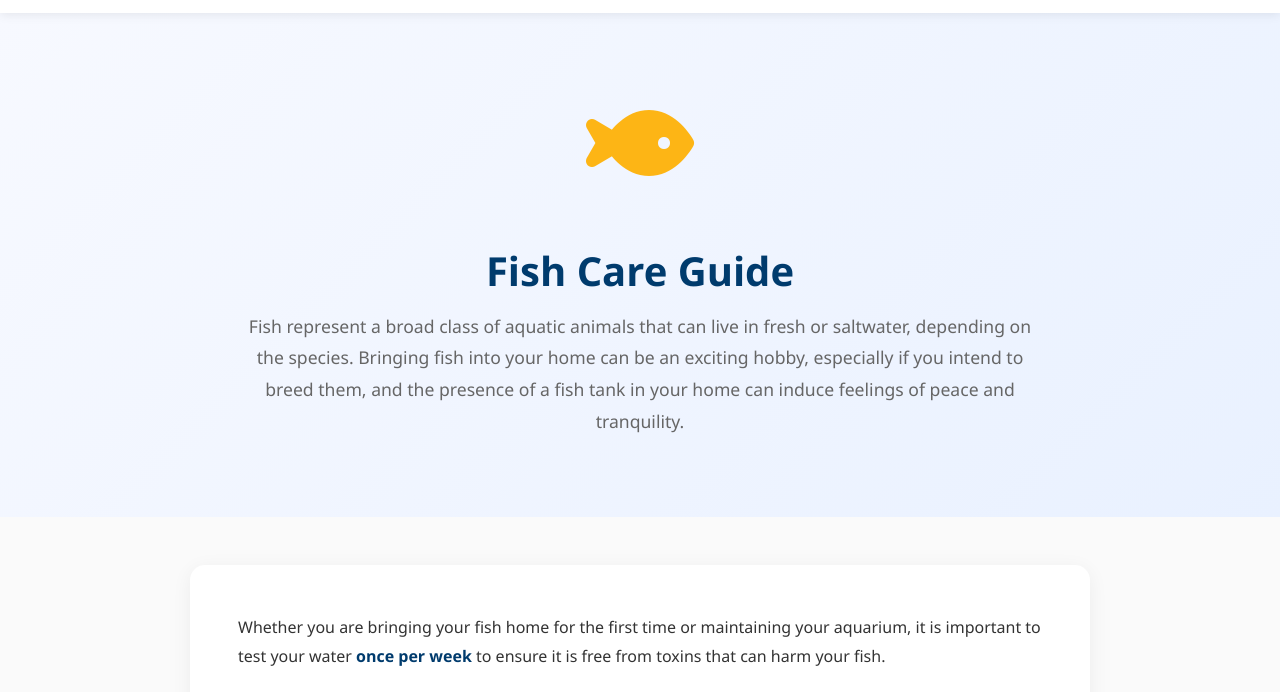
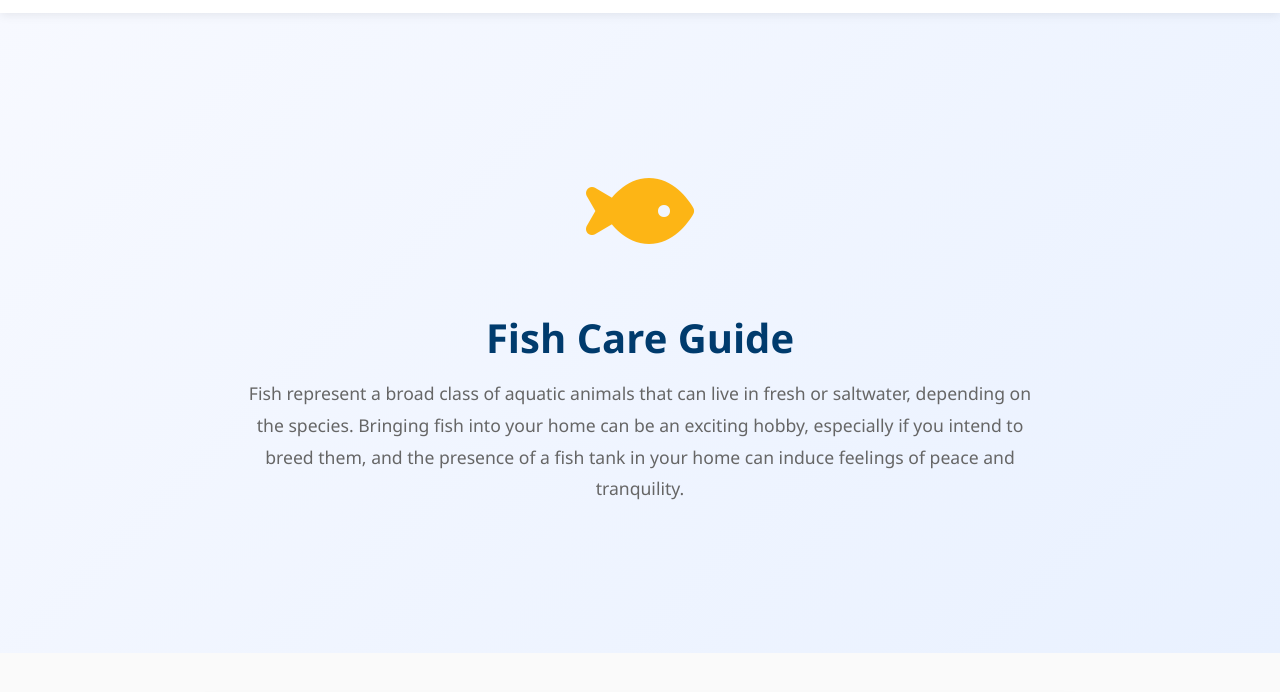
Before and after one commit to qoryhanisagal/paradigm_pet, a website: page fish.html in a window 1280 px wide. Shown: the part 61-753 px from the top of the page. Drawn offline with nearby package versions, Linux system fonts and the light colour scheme.

Commit message:
Added key frames and styling to hero

```diff
--- a/fish.html
+++ b/fish.html
@@ -191,9 +191,14 @@
 
       /* Hero Section */
       .hero {
+        min-height: 80vh;
+        display: flex;
+        flex-direction: column;
+        align-items: center;
+        justify-content: center;
+        text-align: center;
+        padding: 4rem 2rem;
         background: linear-gradient(135deg, #f7f9ff 0%, #e9f1ff 100%);
-        padding: 4rem 2rem;
-        text-align: center;
       }
 
       .hero-content {
```
